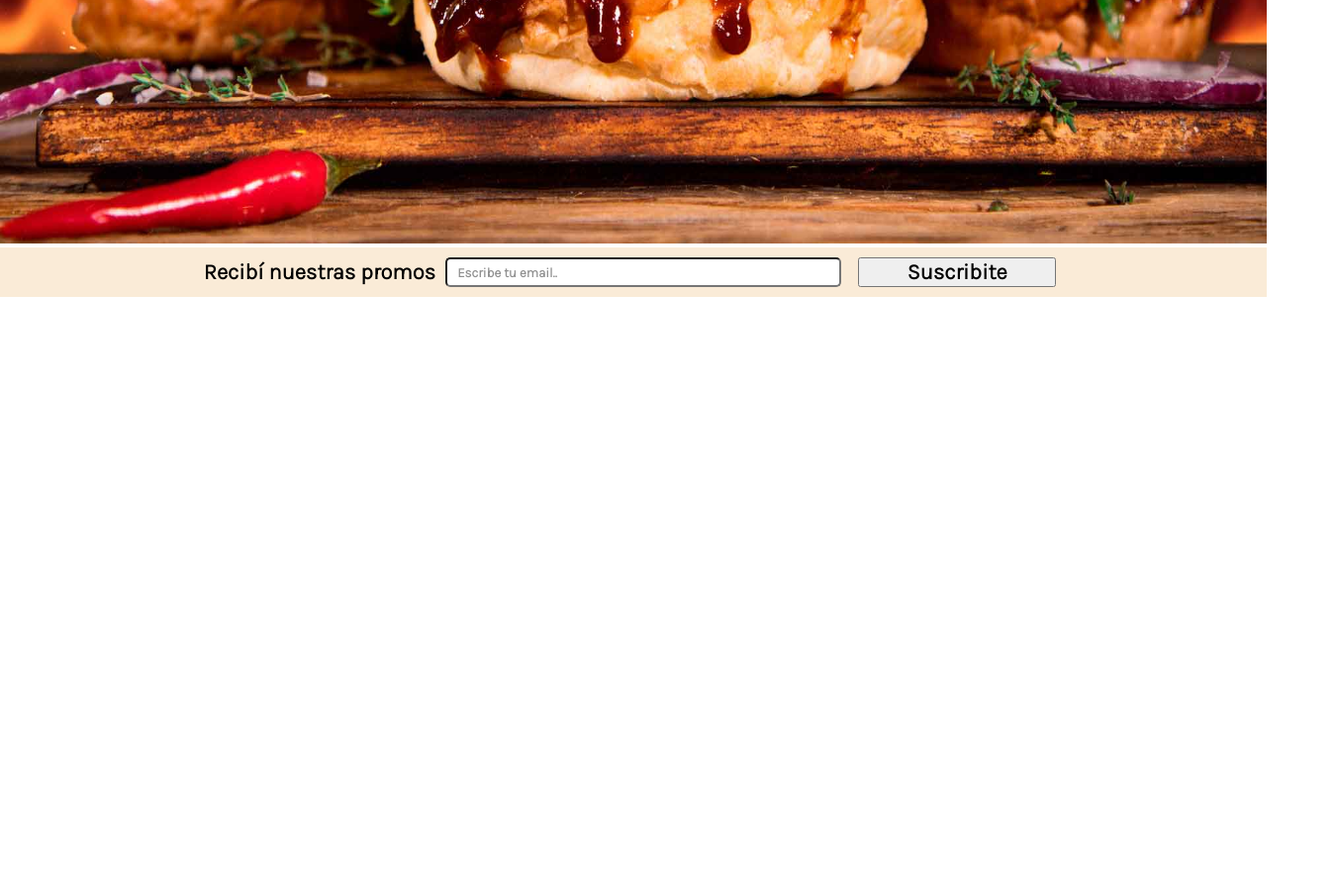
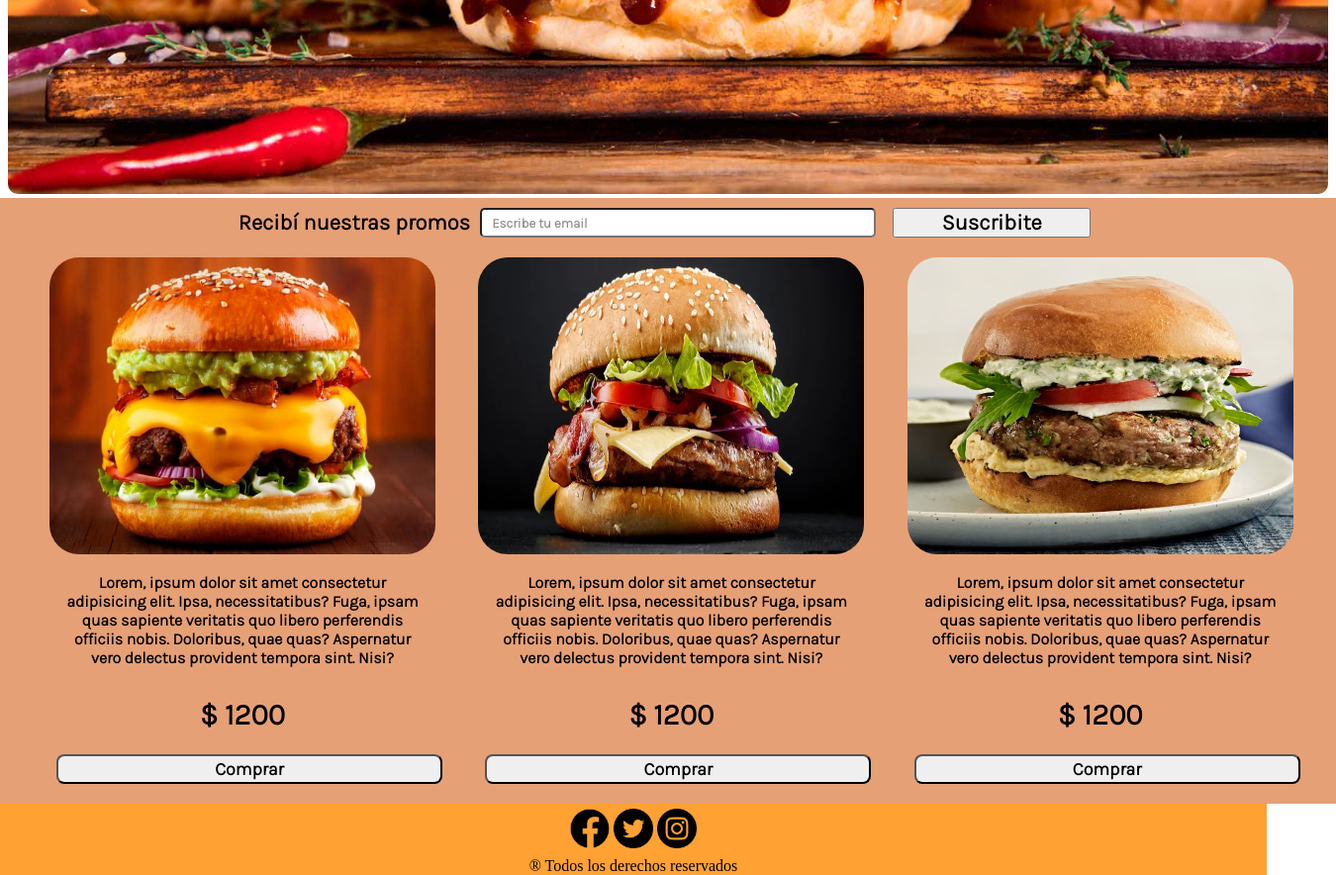
Before and after one commit to anibaldb/MDPProgramaHTML, a plain HTML site: page Trabajo9-Clase7-TiendaComidasFlexbox/index.html in a window 1280 px wide. Shown: the part 554-1438 px from the top of the page at 99% size, 1350 px wide, since content can reach past the window. Before the commit the page ends 854 px from the top, so only its background shows below. Drawn offline with Linux system fonts and the light colour scheme.

Commit message:
UltimasMod

```diff
--- a/Trabajo9-Clase7-TiendaComidasFlexbox/index.html
+++ b/Trabajo9-Clase7-TiendaComidasFlexbox/index.html
@@ -23,20 +23,43 @@
     </header>
     <main>
         <section>
-            <img src="./images/Hamburguesas.jpg" alt="">
+            <img class="principal" src="./images/Hamburguesas.jpg" alt="">
         </section>
         <section class="suscript">
             <p>Recibí nuestras promos</p>
-            <input type="email" placeholder="Escribe tu email..">
+            <input type="email" placeholder="Escribe tu email">
             <button type="submit">Suscribite</button>
         </section>
-        <section>
-            <div></div>
-            <div></div>
-            <div></div>
+        <section class="productos">
+            <div>
+                <img src="./images/img1.jpg" alt="">
+                <p>Lorem, ipsum dolor sit amet consectetur adipisicing elit. Ipsa, necessitatibus? Fuga, ipsam quas sapiente veritatis quo libero perferendis officiis nobis. Doloribus, quae quas? Aspernatur vero delectus provident tempora sint. Nisi?</p>
+                <p class="precio">$ 1200</p>
+                <button type="button">Comprar</button>
+            </div>
+            <div>
+                <img src="./images/img2.jpg" alt="">
+                <p>Lorem, ipsum dolor sit amet consectetur adipisicing elit. Ipsa, necessitatibus? Fuga, ipsam quas sapiente veritatis quo libero perferendis officiis nobis. Doloribus, quae quas? Aspernatur vero delectus provident tempora sint. Nisi?</p>
+                <p class="precio">$ 1200</p>
+                <button type="button">Comprar</button>
+            </div>
+            <div>
+                <img src="./images/img3.jpg" alt="">
+                <p>Lorem, ipsum dolor sit amet consectetur adipisicing elit. Ipsa, necessitatibus? Fuga, ipsam quas sapiente veritatis quo libero perferendis officiis nobis. Doloribus, quae quas? Aspernatur vero delectus provident tempora sint. Nisi?</p>
+                <p class="precio">$ 1200</p>
+                <button type="button">Comprar</button>
+            </div>
+
         </section>
     </main>
-    <footer></footer>
+    <footer>
+        <div class="aaa">
+            <img class="redes" src="./images/facebook.png" alt="">
+            <img class="redes" src="./images/gorjeo.png" alt="">
+            <img class="redes" src="./images/instagram.png" alt="">
+        </div>
+        <p>® Todos los derechos reservados</p>
+    </footer>
 
 
 
--- a/Trabajo9-Clase7-TiendaComidasFlexbox/styles.css
+++ b/Trabajo9-Clase7-TiendaComidasFlexbox/styles.css
@@ -5,7 +5,10 @@
 }
 
 header{
-
+    padding-right: 20px;
+    z-index: 1;
+    border-bottom-left-radius: 20px;
+    border-bottom-right-radius: 20px;
     position: fixed;
     background-color: #ffa133;
     width: 100%;
@@ -18,6 +21,7 @@ header{
 }
 
 header ul li{
+
     display: inline;
     padding: 30px;
     font-size: 25px;
@@ -33,33 +37,33 @@ header ul li:hover{
     background-color: black;
 }
 
+
+
 main{
+    width: 1350px;
     display: flex;
-
     flex-direction: column;
     align-items: center;
     justify-items: center;
 }
 
-main img{
-
+main .principal{
+    border-radius: 10px;
     width: 100%;
-    height: 800px;
-}
+    height: 750px;
+ }
 
 main .suscript{
-    background-color: antiquewhite;
+    border-radius: 0px;
+    display: flex;
+    flex-direction: row;
+    justify-content:center;
+    align-items: center;
+    background-color: #e6a076;
     font-family: 'Karla', sans-serif;
     font-weight: bold;
     font-size: 22PX;
     width: 100%;
-    display: flex;
-    flex-direction: row;
-    justify-content:center;
-    align-items: center;
-
-
-
 }
 
 main input{
@@ -69,16 +73,14 @@ main input{
     margin: 10px;
     width: 400px;
     height: 30px;
+}
 
-}
 main input::placeholder{
+    z-index: 2;
     font-family: 'Karla', sans-serif;
     font-weight: bold;
     opacity: 0.8;
-
 }
-
-
 
 
 main button{
@@ -88,6 +90,68 @@ main button{
     height: 30px;
     width: 200PX;
     margin: 7px;
+}
 
+main .productos img{
+    border-radius: 30px;
+    width: 90%;
+    height: 300px;
 
 }
+
+main .productos{
+    background-color: #e6a076;
+    padding-top: 10px;
+    padding-left: 50px;
+    display: flex;
+    flex-direction: row;
+    align-items: center;
+    justify-content: center;
+
+}
+
+main .productos button{
+    font-size: 18px;
+    border-radius: 8px;
+    width: 90%;
+    margin-bottom: 20px;
+}
+
+main .productos p{
+    font-family: 'Karla', sans-serif;
+    font-weight: bold;
+    padding: 15px;
+    width: 90%;
+    text-align: center;
+}
+
+main .productos .precio{
+    font-family: 'Karla', sans-serif;
+    font-weight: bolder;
+    font-size: 30px;
+}
+
+main .productos button:hover{
+
+    cursor: pointer;
+    border: rgb(110, 72, 5) solid 3px;
+}
+
+footer{
+    background-color: #ffa133;
+    width: 100%;
+    display: flex;
+    flex-direction: column;
+    justify-items: center;
+    align-items: center;
+}
+
+footer .aaa{
+    margin-top: 5px;
+    margin-bottom: 5px;
+    display: inline;
+}
+footer .redes{
+
+    width: 40px;
+}
```
Also changed, not shown: Trabajo9-Clase7-TiendaComidasFlexbox/images/facebook.png (added), Trabajo9-Clase7-TiendaComidasFlexbox/images/gorjeo.png (added), Trabajo9-Clase7-TiendaComidasFlexbox/images/img1.jpg (added), Trabajo9-Clase7-TiendaComidasFlexbox/images/img2.jpg (added), Trabajo9-Clase7-TiendaComidasFlexbox/images/img3.jpg (added), Trabajo9-Clase7-TiendaComidasFlexbox/images/instagram.png (added).
